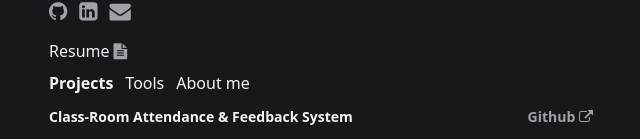
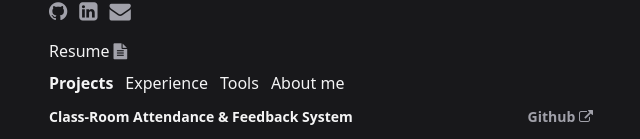
Before and after one commit to Pratham-008/Portfolio, a Next.js app: page / in a window 1280 px wide. Shown: the part 141-280 px from the top of the page, without its empty margins (319-959 px from the left). Built offline with nearby package versions, Linux system fonts and the light colour scheme.

Commit message:
Experience

```diff
--- /dev/null
+++ b/app/components/Experience.js
@@ -0,0 +1,22 @@
+export default function Experience() {
+  return (
+    <section className="flex flex-col gap-4 max-w-xl mx-auto">
+      <div>
+        <div className="flex justify-between items-center">
+          <span className="font-semibold text-zinc-700 dark:text-zinc-300">
+            Tesseract Technolab
+          </span>
+          <span className="text-xs text-zinc-500 dark:text-zinc-400">
+            Sep 2025 – Present
+          </span>
+        </div>
+        <p className="text-sm text-zinc-600 dark:text-zinc-400 leading-relaxed mt-1">
+          Working as a Full Stack Web Developer Intern, building modern and responsive web
+          applications using the MERN Stack and Next.js. Collaborating with senior developers
+          on real-world projects, developing REST APIs, and writing clean, maintainable code.
+          Focused on delivering scalable features and improving user experience across platforms.
+        </p>
+      </div>
+    </section>
+  );
+}
--- a/app/components/Slider.js
+++ b/app/components/Slider.js
@@ -4,6 +4,7 @@ import { AnimatePresence, motion } from "framer-motion";
 import Projects from "./Projects";
 import Tools from "./Tools";
 import AboutMe from "./AboutMe";
+import Experience from "./Experience";
 
 export default function Slider() {
   const [isactive, setisactive] = useState("projects");
@@ -20,6 +21,16 @@ export default function Slider() {
           }
         >
           <span>Projects</span>
+        </div>
+        <div
+          onClick={() => setisactive("experience")}
+          className={
+            isactive === "experience"
+              ? "font-bold cursor-pointer"
+              : "font-normal cursor-pointer"
+          }
+        >
+          <span>Experience</span>
         </div>
         <div
           onClick={() => setisactive("tools")}
@@ -55,6 +66,17 @@ export default function Slider() {
               <Projects />
             </motion.div>
           )}
+          {isactive === "experience" && (
+            <motion.div
+              key="experience"
+              initial={{ opacity: 0, x: -50 }}
+              animate={{ opacity: 1, x: 0 }}
+              exit={{ opacity: 0, x: 50 }}
+              transition={{ duration: 0.2 }}
+            >
+              <Experience />
+            </motion.div>
+          )}
           {isactive === "tools" && (
             <motion.div
               key="tools"
```
